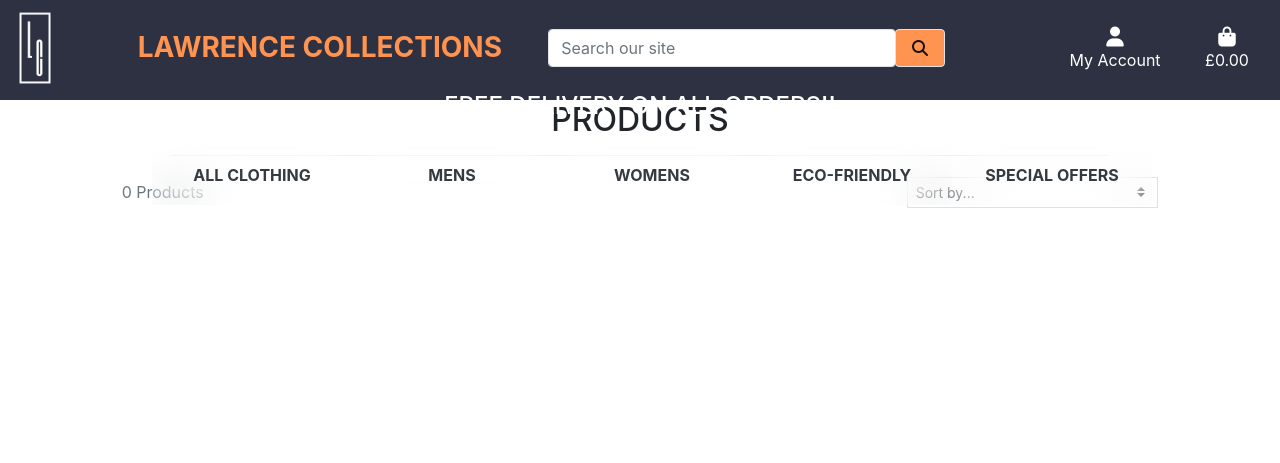
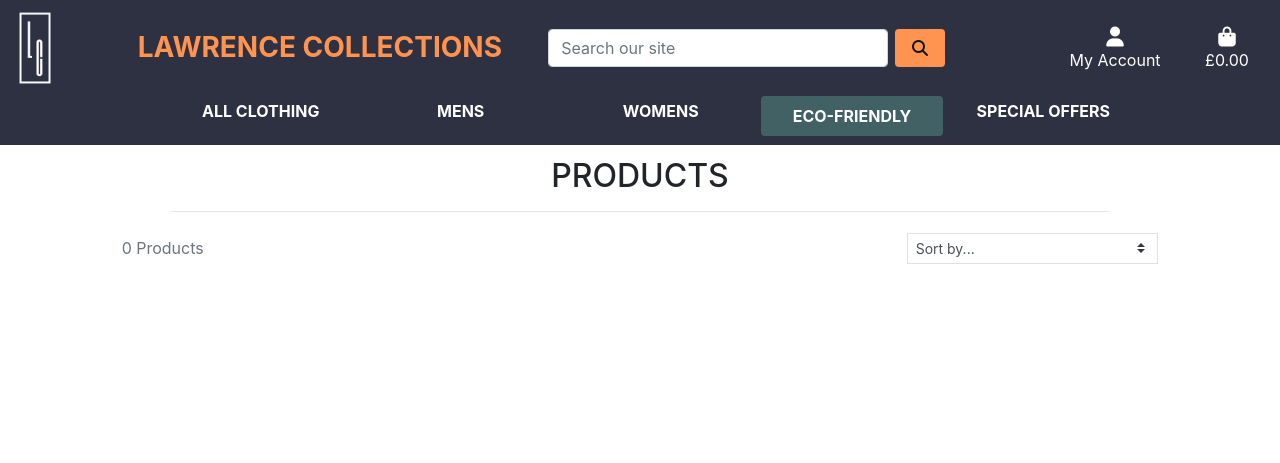
Before and after one commit to kylelawrencedev/lawrence-collections-ms4, a Django app: page /products/ in a window 1280 px wide. Shown: the top 463 px of the page. Run offline with Django 3.2, Linux system fonts and the light colour scheme; data that the repository does not hold is empty; some libraries are stand-ins or nearby versions; some web fonts are replaced.

Commit message:
Layout: fixed the layout of navbar and colours

```diff
--- a/products/templates/products/products.html
+++ b/products/templates/products/products.html
@@ -11,9 +11,9 @@
 
 {% block content %}
     <div class="overlay"></div>
-    <div class="container-fluid">
+    <div class="container-fluid mt-4">
         <div class="row">
-            <div class="col text-center mt-3">
+            <div class="col text-center mt-5">
                 <h2 class="logo-font">
                     Products
                 </h2>
--- a/static/css/base.css
+++ b/static/css/base.css
@@ -4,7 +4,7 @@ html {
 }
 header {
     background: #2d3142;
-    height: 100px;
+    height: 145px;
 }
 
 .home-image {
@@ -67,24 +67,17 @@ header {
 .text-orange {
     color: #ff934f !important;
 }
-.text-border {
+.eco-clothing {
+    background: #416165 !important;
+}
+.nav-style {
     width: 200px;
-    height: 60px;
-    background: rbga(255,255,255,0.06);
-    position: relative;
-    margin: auto;
-    top: 0.75rem;
-    left: 0;
-    bottom: 0;
-    right: 0;
-    backdrop-filter: blur(20px);
-    border: 2px solild rgba(255,255,255,0.1);
-    box-shadow: 30px 30px 35px rbga(0,0,0,0.25);
+    height: 30px;
     display: flex;
     justify-content: center;
     align-items: center;
-    flex-direction: column;
 }
+
 .overlay {
     height: 100%;
     width: 100%;
--- a/templates/base.html
+++ b/templates/base.html
@@ -52,9 +52,9 @@
           <div class="col-12 col-lg-4 my-auto py-1 py-lg-0">
               <form method="GET" action="{% url 'products' %}">
                   <div class="input-group w-100">
-                      <input class="form-control border border-black rounded" type="text" name="q" placeholder="Search our site">
+                      <input class="form-control  rounded" type="text" name="q" placeholder="Search our site">
                       <div class="input-group-append">
-                          <button class="form-control btn btn-orange border border-black rounded" type="submit">
+                          <button class="form-control btn btn-orange rounded ml-2" type="submit">
                               <span class="icon">
                                   <i class="fas fa-search"></i>
                               </span>
@@ -101,13 +101,8 @@
                   </li>
               </ul>
           </div>
+
       </div>
-      <div id="delivery-banner" class="row text-center">
-        <div class="col bg-black text-white">
-            <h4 class="logo-font my-1">
-                Free Delivery on ALL ORDERS!!
-            </h4>
-        </div>
     </div>
       <div class="row bg-header">
         <nav class="navbar navbar-expand-lg navbar-light w-100">
@@ -133,5 +128,6 @@
         {% endblock %}
 
 
+
   </body>
 </html>
--- a/templates/includes/main-nav.html
+++ b/templates/includes/main-nav.html
@@ -1,20 +1,20 @@
 
 
 <div class="collapse navbar-collapse" id="main-nav">
-    <ul class="navbar-nav mx-auto">
-        <li class="nav-item dropdown text-border">
-            <a class="logo-font font-weight-bold nav-link text-dark mx-4" href="#" id="all-products-link" data-toggle="dropdown" aria-haspopup="true" aria-expanded="false">
+    <ul class="navbar-nav mx-auto ">
+        <li class="nav-item dropdown nav-style">
+            <a class="logo-font font-weight-bold nav-link text-white mx-4 " href="#" id="all-products-link" data-toggle="dropdown" aria-haspopup="true" aria-expanded="false">
                 All Clothing
             </a>
-            <div class="dropdown-menu border-0" aria-labelledby="all-products-link">
+            <div class="dropdown-menu border-0 " aria-labelledby="all-products-link">
                 <a href="{% url 'products' %}?sort=price&direction=asc" class="dropdown-item">By Price</a>
                 <a href="{% url 'products' %}?sort=rating&direction=desc" class="dropdown-item ">By Rating</a>
                 <a href="{% url 'products' %}?sort=category&direction=asc" class="dropdown-item ">By Category</a>
                 <a href="{% url 'products' %}" class="dropdown-item">View All</a>
             </div>
         </li>
-        <li class="nav-item dropdown text-border">
-            <a class="logo-font font-weight-bold nav-link text-dark mx-4" href="#" id="clothing-link" data-toggle="dropdown" aria-haspopup="true" aria-expanded="false">
+        <li class="nav-item dropdown nav-style">
+            <a class="logo-font font-weight-bold nav-link text-white mx-4" href="#" id="clothing-link" data-toggle="dropdown" aria-haspopup="true" aria-expanded="false">
                 Mens
             </a>
             <div class="dropdown-menu border-0" aria-labelledby="clothing-link">
@@ -22,8 +22,8 @@
                 <a href="{% url 'products' %}?category=mens_shirts, mens_eco_shirts" class="dropdown-item">Shirts</a>
                 <a href="{% url 'products' %}?category=mens_shirts,mens_hoodie,mens_eco_hoodie, mens_eco_shirts" class="dropdown-item">View All</a>
             </div>
-            <li class="nav-item dropdown text-border">
-                <a class="logo-font font-weight-bold nav-link text-dark mx-4" href="#" id="specials-link" data-toggle="dropdown" aria-haspopup="true" aria-expanded="false">
+            <li class="nav-item dropdown nav-style">
+                <a class="logo-font font-weight-bold nav-link text-white mx-4" href="#" id="specials-link" data-toggle="dropdown" aria-haspopup="true" aria-expanded="false">
                     Womens
                 </a>
                 <div class="dropdown-menu border-0" aria-labelledby="specials-link">
@@ -33,8 +33,8 @@
                 </div>
             </li>
         </li>
-        <li class="nav-item dropdown eco-clothing text-border">
-            <a class="logo-font font-weight-bold nav-link text-dark mx-4" href="#" id="clothing-link" data-toggle="dropdown" aria-haspopup="true" aria-expanded="false">
+        <li class="nav-item dropdown eco-clothing rounded">
+            <a class="logo-font font-weight-bold nav-link text-white mx-4" href="#" id="clothing-link" data-toggle="dropdown" aria-haspopup="true" aria-expanded="false">
                 Eco-Friendly
             </a>
             <div class="dropdown-menu border-0" aria-labelledby="clothing-link">
@@ -46,8 +46,8 @@
                     class="dropdown-item">View All</a>
             </div>
         </li>
-        <li class="nav-item dropdown text-border">
-                <a class="logo-font font-weight-bold nav-link text-dark mx-4" href="#" id="specials-link"
+        <li class="nav-item dropdown nav-style">
+                <a class="logo-font font-weight-bold nav-link text-white mx-4" href="#" id="specials-link"
                     data-toggle="dropdown" aria-haspopup="true" aria-expanded="false">
                     Special Offers
                 </a>
```
Also changed, not shown: products/templates/products/product_detail.html (+8 -1 lines).
